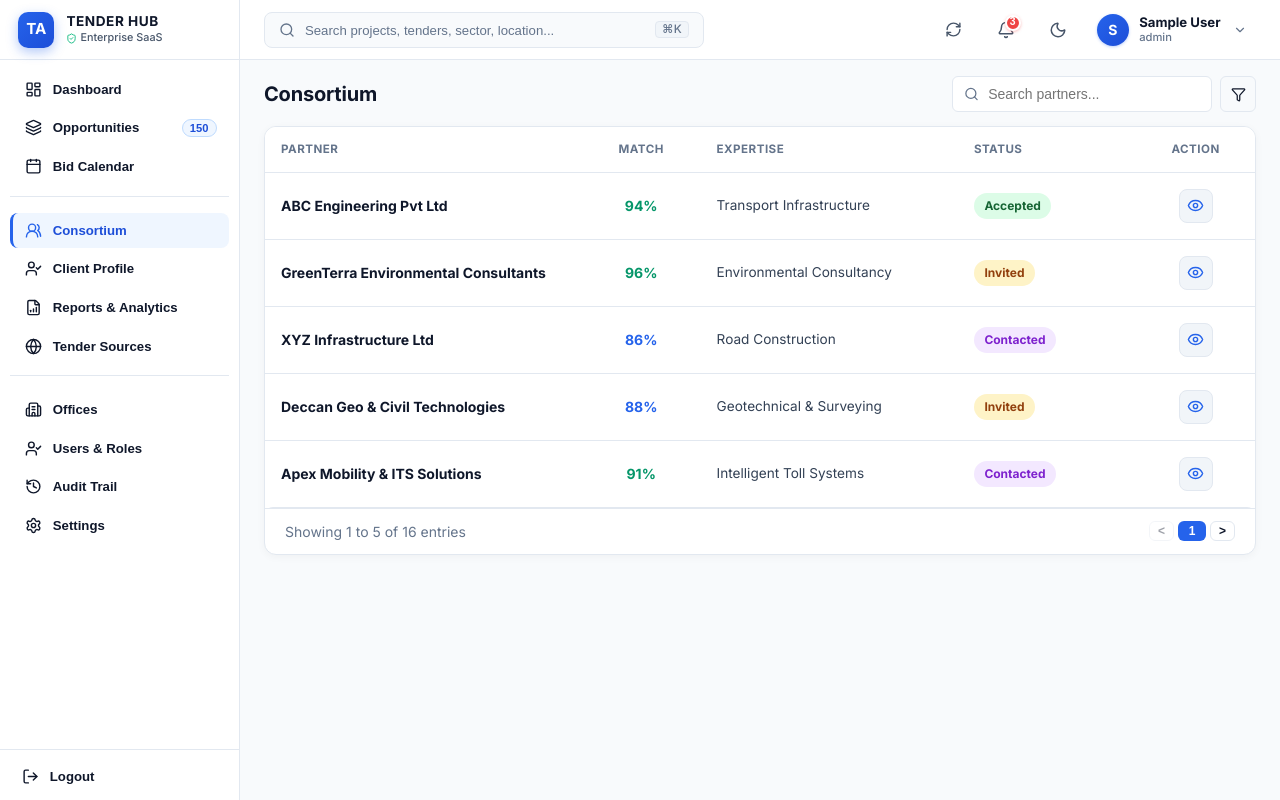
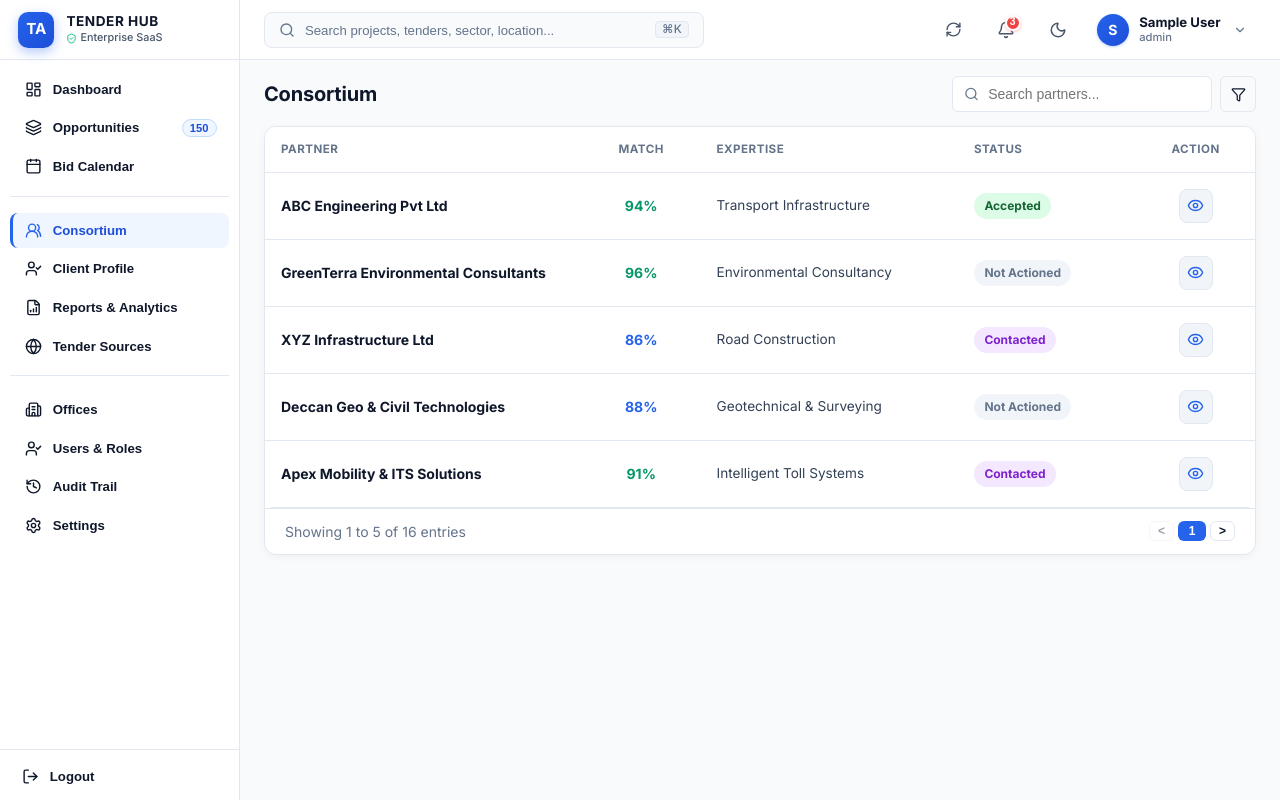
Before and after one commit to sakishnu50/Tender_Association, a React (Vite) app: page /consortium in a window 1280 px wide. Built offline with nearby package versions, Linux system fonts and the light colour scheme; sample sign-in values are in the browser's storage.

Commit message:
colours fixed

```diff
--- a/src/components/consortium/PartnerTable.jsx
+++ b/src/components/consortium/PartnerTable.jsx
@@ -19,8 +19,6 @@ function statusBadge(status) {
       return { label: 'Shortlisted', bg: '#DBEAFE', color: '#1E40AF' };
     case 'contacted':
       return { label: 'Contacted', bg: '#F3E8FF', color: '#7E22CE' };
-    case 'invited':
-      return { label: 'Invited', bg: '#FEF3C7', color: '#92400E' };
     default:
       return { label: 'Not Actioned', bg: '#F1F5F9', color: '#64748B' };
   }
--- a/src/views/ConsortiumView.jsx
+++ b/src/views/ConsortiumView.jsx
@@ -296,7 +296,6 @@ export default function ConsortiumView({ searchVal = '' }) {
               <select value={draftStatus} onChange={e => setDraftStatus(e.target.value)} style={selectStyle(draftStatus)}>
                 <option value="">All Statuses</option>
                 <option value="accepted">Accepted</option>
-                <option value="invited">Invited</option>
                 <option value="recommended">Recommended</option>
                 <option value="shortlisted">Shortlisted</option>
                 <option value="contacted">Contacted</option>
```
